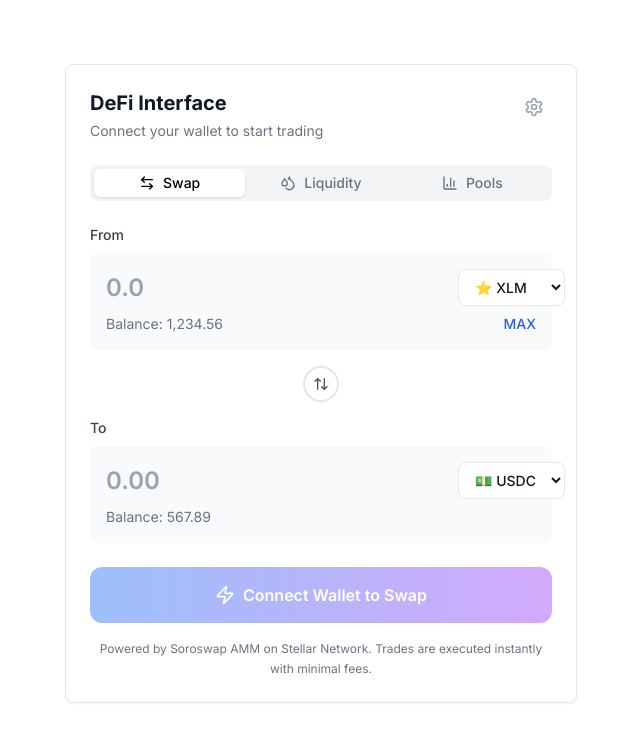
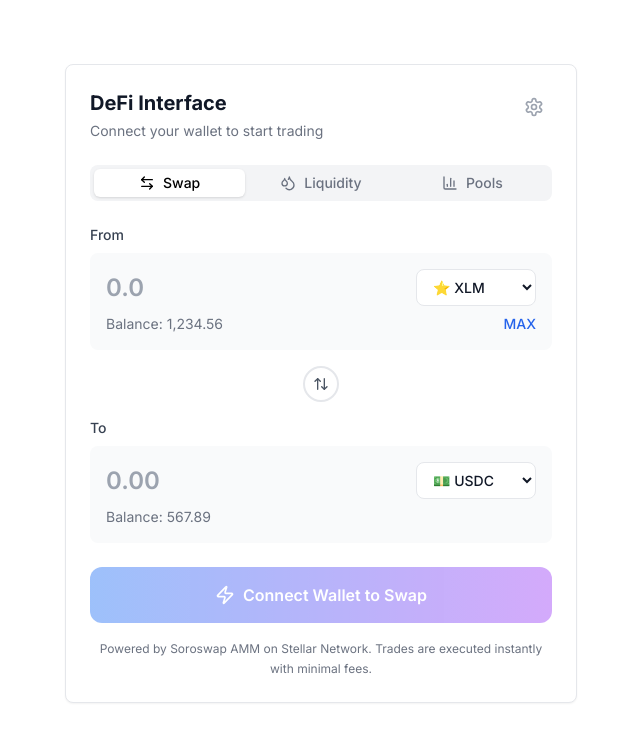
Before and after one commit to Stealth-cloud-droid/SoroSwap-Integration, a Next.js app in the folder apps/webapp/: page /dashboard in a window 1280 px wide. Shown: the top 742 px of the page, without its empty margins (319-959 px from the left). Built offline with nearby package versions, Linux system fonts and the light colour scheme.

Commit message:
fix(webapp): improve responsive design for swap interface selects on mobile

```diff
--- a/apps/webapp/components/dashboard/swap-interface.tsx
+++ b/apps/webapp/components/dashboard/swap-interface.tsx
@@ -53,13 +53,13 @@ export default function SwapInterface({
           From
         </label>
         <div className="bg-gray-50 rounded-lg p-4">
-          <div className="flex items-center justify-between mb-2">
+          <div className="flex flex-col sm:flex-row sm:items-center gap-3 mb-2">
             <input
               type="number"
               placeholder="0.0"
               value={fromAmount}
               onChange={(e) => setFromAmount(e.target.value)}
-              className="bg-transparent text-2xl font-semibold text-gray-900 placeholder-gray-400 border-none outline-none flex-1"
+              className="bg-transparent text-xl sm:text-2xl font-semibold text-gray-900 placeholder-gray-400 border-none outline-none flex-1 min-w-0"
               aria-label="Amount to swap from"
             />
             <select
@@ -68,7 +68,7 @@ export default function SwapInterface({
                 const token = tokens.find((t) => t.symbol === e.target.value);
                 if (token) setFromToken(token);
               }}
-              className="bg-white border border-gray-200 rounded-lg px-3 py-2 text-sm font-medium text-gray-900 focus:ring-2 focus:ring-blue-500 focus:border-transparent"
+              className="bg-white border border-gray-200 rounded-lg px-3 py-2 text-sm font-medium text-gray-900 focus:ring-2 focus:ring-blue-500 focus:border-transparent w-full sm:w-auto sm:min-w-[120px]"
               aria-label="Select token to swap from"
             >
               {tokens.map((token) => (
@@ -110,13 +110,13 @@ export default function SwapInterface({
           To
         </label>
         <div className="bg-gray-50 rounded-lg p-4">
-          <div className="flex items-center justify-between mb-2">
+          <div className="flex flex-col sm:flex-row sm:items-center gap-3 mb-2">
             <input
               type="number"
               placeholder="0.00"
               value={toAmount}
               onChange={(e) => setToAmount(e.target.value)}
-              className="bg-transparent text-2xl font-semibold text-gray-900 placeholder-gray-400 border-none outline-none flex-1"
+              className="bg-transparent text-xl sm:text-2xl font-semibold text-gray-900 placeholder-gray-400 border-none outline-none flex-1 min-w-0"
               aria-label="Amount to receive"
             />
             <select
@@ -125,7 +125,7 @@ export default function SwapInterface({
                 const token = tokens.find((t) => t.symbol === e.target.value);
                 if (token) setToToken(token);
               }}
-              className="bg-white border border-gray-200 rounded-lg px-3 py-2 text-sm font-medium text-gray-900 focus:ring-2 focus:ring-blue-500 focus:border-transparent"
+              className="bg-white border border-gray-200 rounded-lg px-3 py-2 text-sm font-medium text-gray-900 focus:ring-2 focus:ring-blue-500 focus:border-transparent w-full sm:w-auto sm:min-w-[120px]"
               aria-label="Select token to receive"
             >
               {tokens.map((token) => (
```
